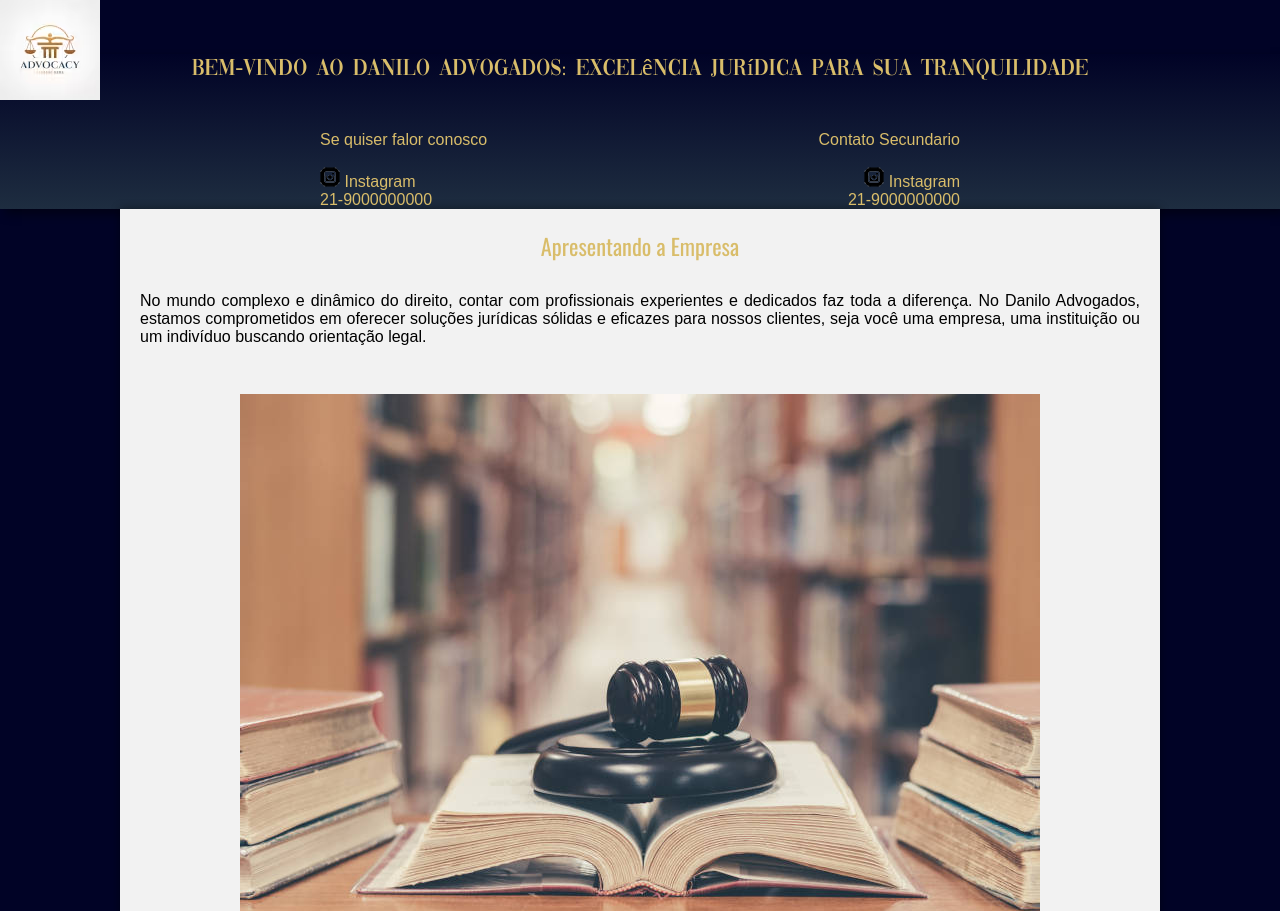
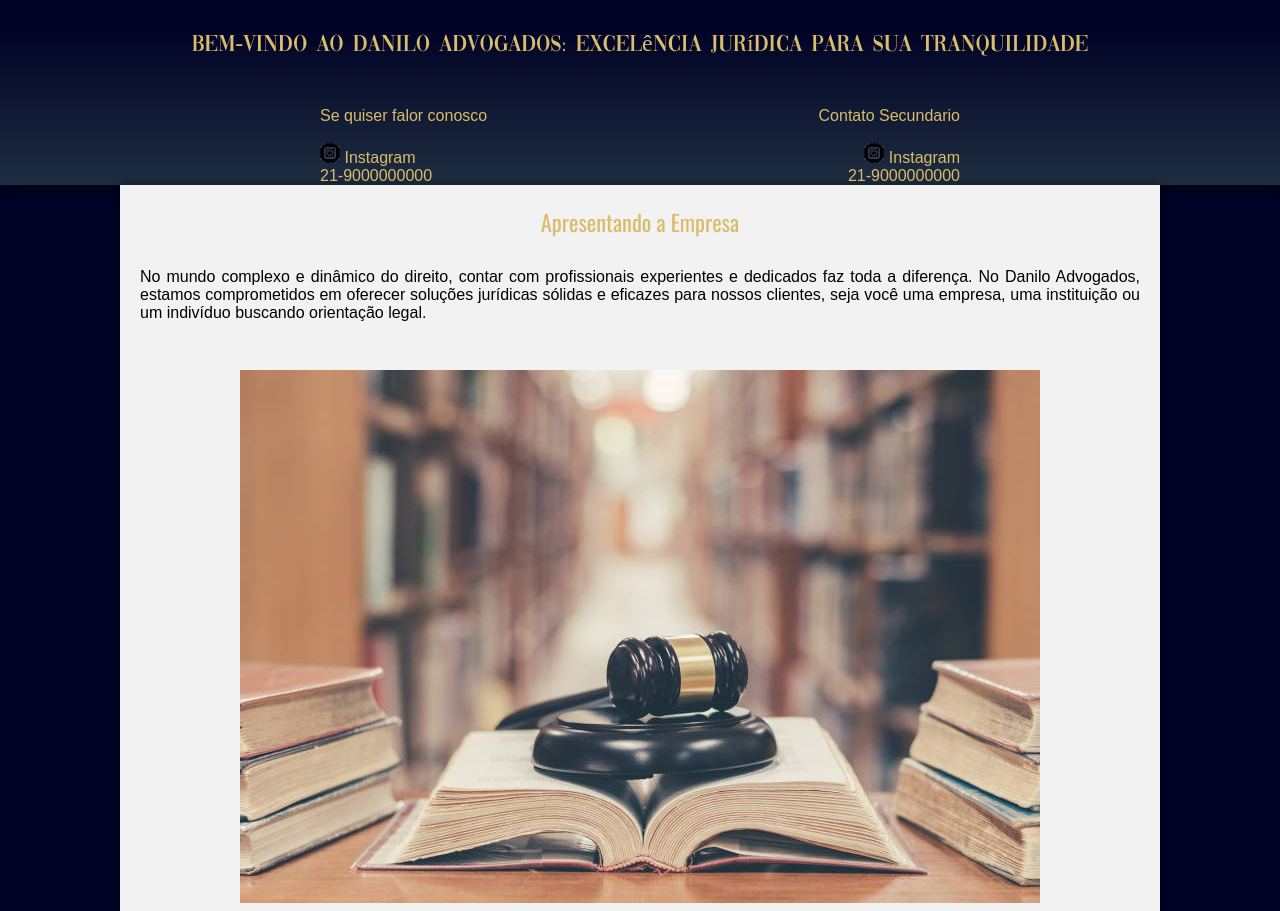
Before and after one commit to Danielclll/html-css, a plain HTML site: page sozinho/site-completo/pag01.html in a window 1280 px wide. Shown: the top 911 px of the page. Drawn offline with nearby package versions, Linux system fonts and the light colour scheme.

Commit message:
atualizei o site do escritorio

```diff
--- a/sozinho/site-completo/estilo/style.css
+++ b/sozinho/site-completo/estilo/style.css
@@ -30,9 +30,6 @@ body {
     font-family: var(--font-padrao);
 }
 
-div {
-    background-color: var(--cor0);
-}
 
 main {
     background-color: var(--cor6);
@@ -52,11 +49,11 @@ header {
 
 header > h1 {
     text-align: center;
-    margin-top: -50px;
     font-family: var(--font-destque);
     color: var(--cor3);
     font-weight: normal;
     font-size: 1.5em;
+    margin-top: 30px;
 }
 
 header > nav {
--- a/sozinho/site-completo/pag01.html
+++ b/sozinho/site-completo/pag01.html
@@ -8,7 +8,6 @@
     <title>Danilo Advogacia</title>
 </head>
 <body>
-    <div><img src="imagens/logo-100.avif" alt=""></div>
     <header>
         <h1>Bem-vindo ao Danilo Advogados: Excelência Jurídica para sua Tranquilidade</h1>
                 <nav class="nav1">
```
